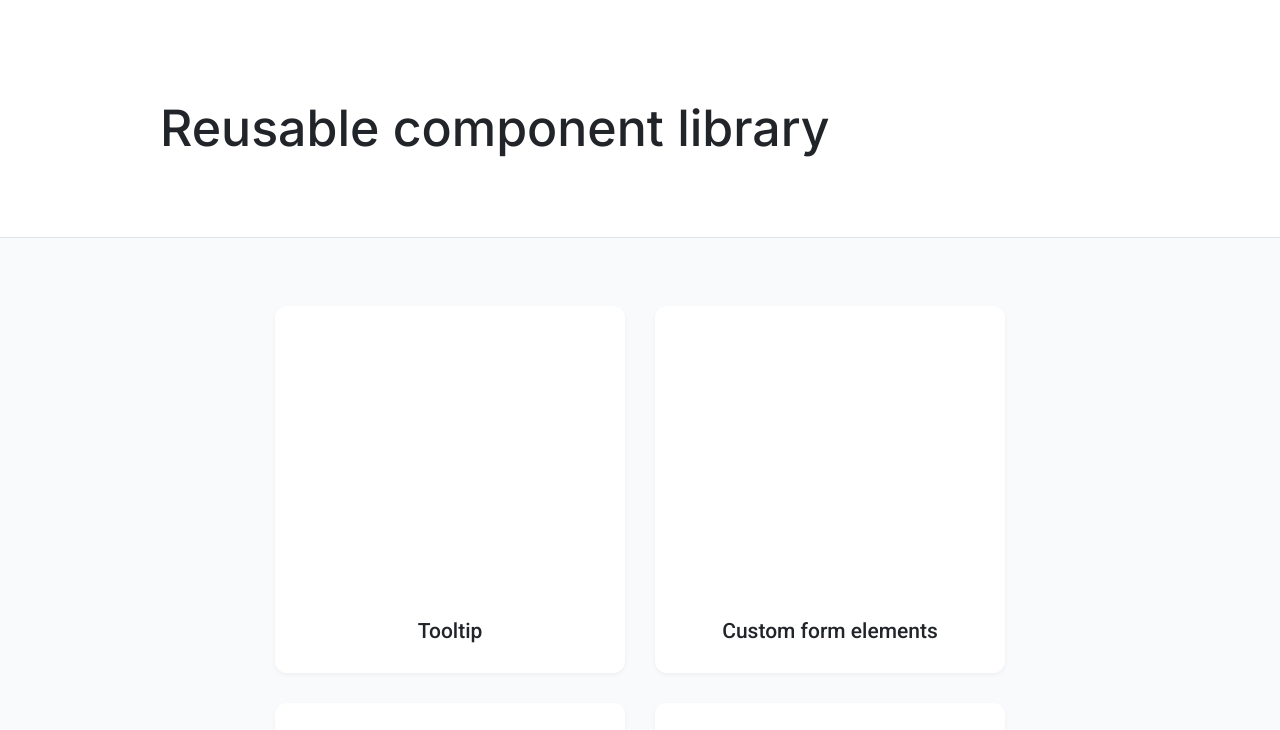
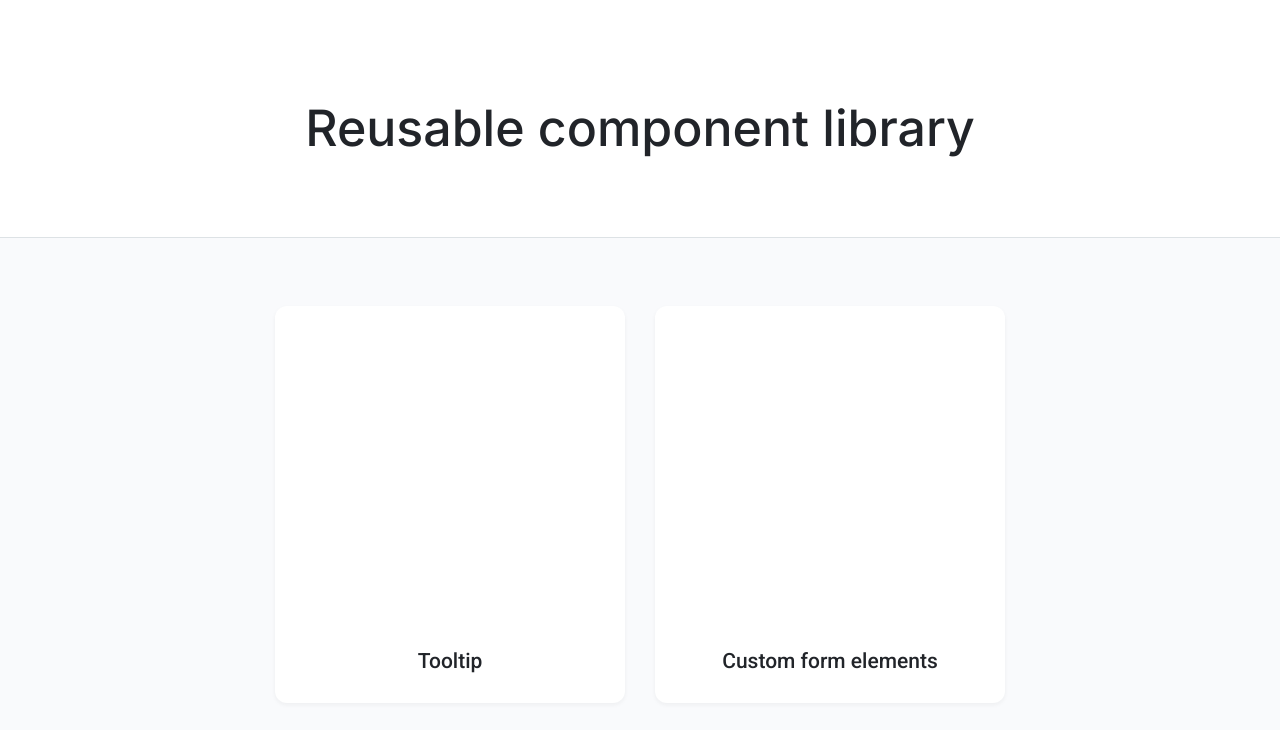
Before and after one commit to js-tasks-ru/htmlcss-20231222_fedor-dydykin, a website: page index.html in a window 1280 px wide. Shown: the top 730 px of the page. Drawn offline with Linux system fonts and the light colour scheme.

Commit message:
card fixes

```diff
--- a/components/card.css
+++ b/components/card.css
@@ -8,9 +8,10 @@
     display: flex;
     flex-direction: column-reverse;
     align-items: center;
+    padding-bottom: 30px;
 }
 
-.card__header {
+.card__title {
     color: var(--black);
     text-align: center;
     font-family: Roboto, serif;
@@ -18,5 +19,4 @@
     font-style: normal;
     font-weight: 500;
     line-height: normal;
-    margin-bottom: 30px;
 }
--- a/components/footer.css
+++ b/components/footer.css
@@ -1,4 +1,6 @@
 .footer {
+    padding-top: 71px;
+    margin-bottom: 136px;
     display: flex;
     flex-direction: column;
     align-items: center;
@@ -11,11 +13,9 @@
     font-style: normal;
     font-weight: 500;
     line-height: 48px; /* 126.316% */
-    margin-top: 71px;
 }
 
 .footer__text {
-    width: 640px;
     color: var(--black);
     text-align: center;
     font-family: Inter, serif;
@@ -24,5 +24,8 @@
     font-weight: 400;
     line-height: 24px;
     margin-top: 32px;
-    margin-bottom: 136px;
+
+    @media screen and (min-width: 640px) {
+        width: 640px;
+    }
 }
--- a/components/header.css
+++ b/components/header.css
@@ -1,10 +1,23 @@
 .header {
+    display: flex;
+    flex-direction: column;
+    align-items: center;
     background-color: var(--white);
+}
+
+.header__wrapper {
+    display: flex;
+    flex-direction: column;
+    align-items: center;
+
+    @media screen and (min-width: 1430px) {
+        width: 1110px;
+        align-items: start;
+    }
 }
 
 .header__text {
     margin-top: 96px;
-    margin-left: 160px;
     margin-bottom: 77px;
     color: var(--black);
     /* h1 */
@@ -13,4 +26,9 @@
     font-style: normal;
     font-weight: 500;
     line-height: 64px; /* 128% */
+    text-align: center;
+
+    @media screen and (min-width: 1430px) {
+        text-align: left;
+    }
 }
--- /dev/null
+++ b/components/page.css
@@ -0,0 +1,3 @@
+.page_cards {
+    min-width: 350px;
+}
--- a/index.html
+++ b/index.html
@@ -4,6 +4,7 @@
 <head>
   <link rel="stylesheet" href="./assets/css/normalize.css">
   <link rel="stylesheet" href="./assets/css/main.css">
+  <link rel="stylesheet" href="./components/page.css">
   <link rel="stylesheet" href="./components/header.css">
   <link rel="stylesheet" href="./components/footer.css">
   <link rel="stylesheet" href="./components/main-content.css">
@@ -11,28 +12,30 @@
   <title>Reusable component library</title>
 </head>
 <body>
-<div class="page">
+<div class="page page_cards">
   <header class="header">
-    <h1 class="header__text">Reusable component library</h1>
+    <div class="header__wrapper">
+      <h1 class="header__text">Reusable component library</h1>
+    </div>
   </header>
   <main class="main-content main-content_cards">
     <section class="card">
-      <div class="card__header">Tooltip</div>
+      <div class="card__title">Tooltip</div>
     </section>
     <section class="card">
-      <div class="card__header">Custom form elements</div>
+      <div class="card__title">Custom form elements</div>
     </section>
     <section class="card">
-      <div class="card__header">Calendar</div>
+      <div class="card__title">Calendar</div>
     </section>
     <section class="card">
-      <div class="card__header">Modal dialog</div>
+      <div class="card__title">Modal dialog</div>
     </section>
     <section class="card">
-      <div class="card__header">Histogram</div>
+      <div class="card__title">Histogram</div>
     </section>
     <section class="card">
-      <div class="card__header">Avatar</div>
+      <div class="card__title">Avatar</div>
     </section>
   </main>
   <footer class="footer">
```
